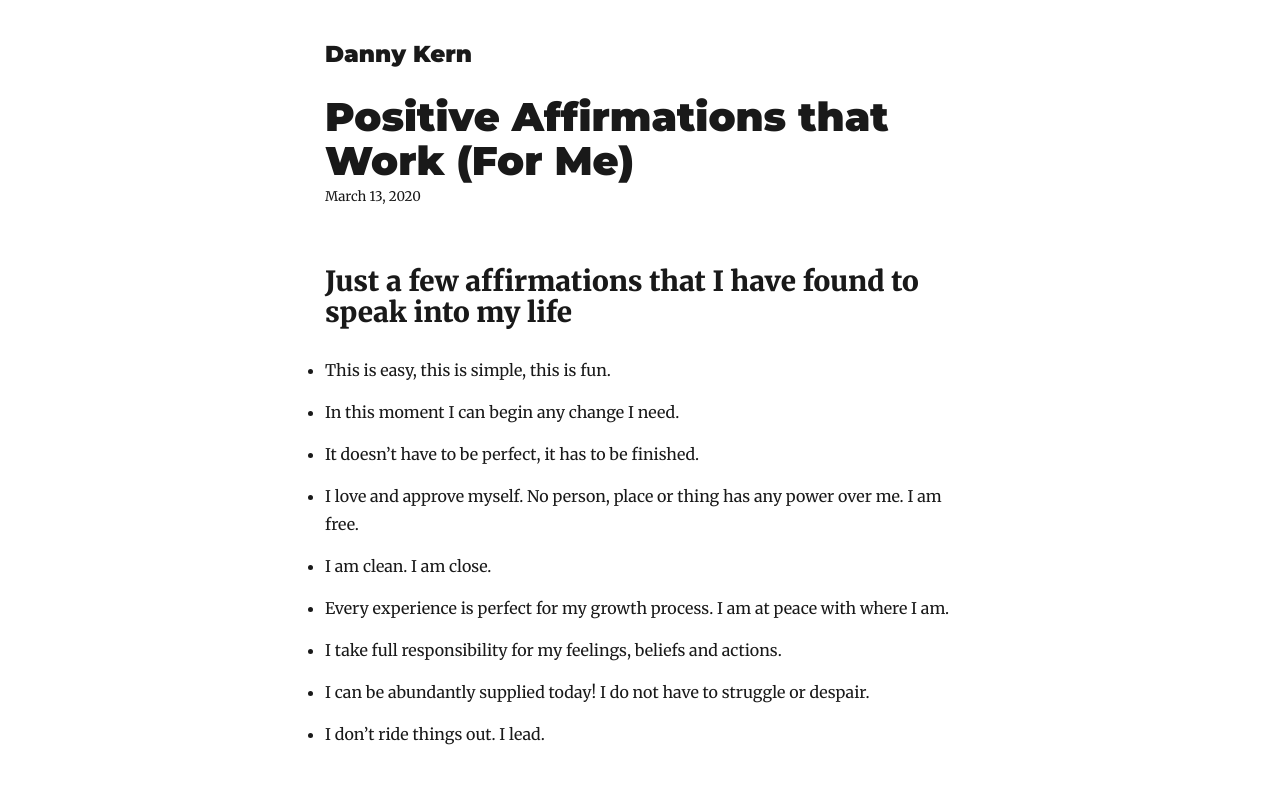
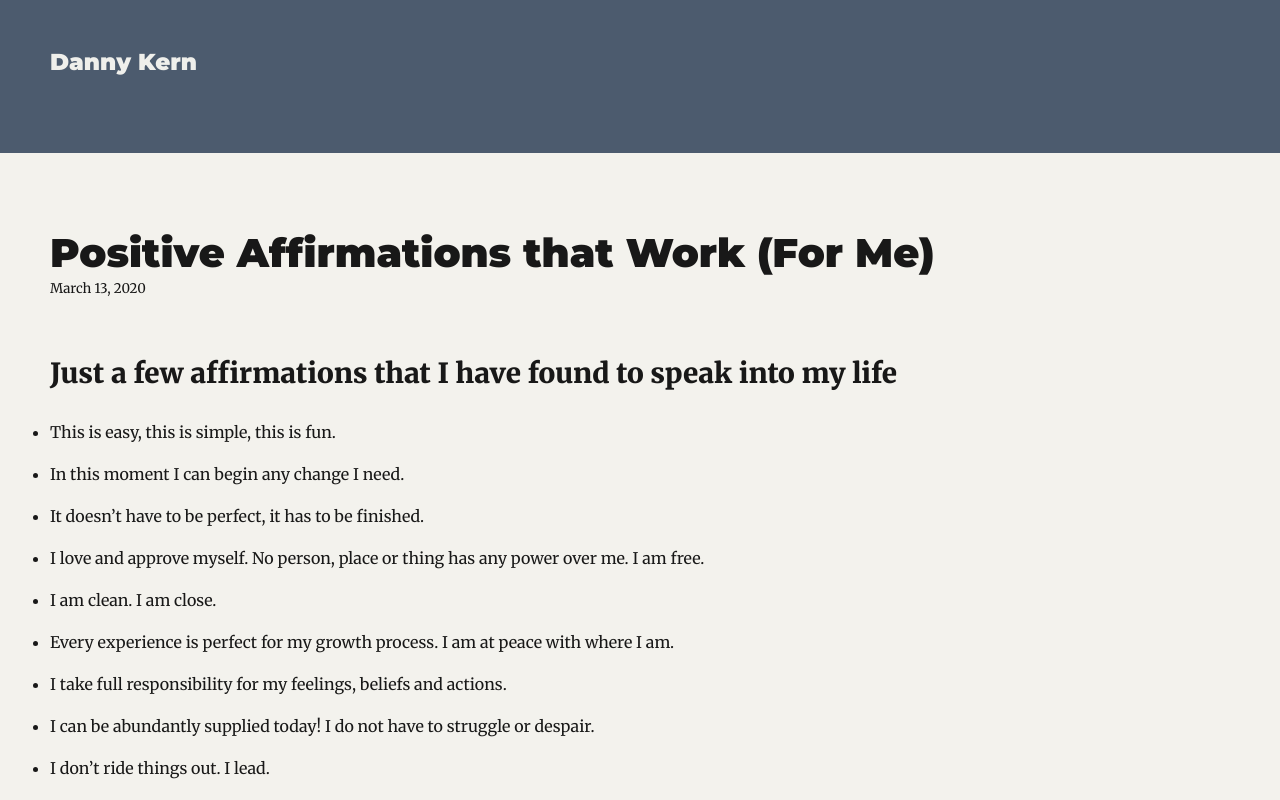
Before and after one commit to dkernGit/dk-gatsby-blog, a Gatsby site: page /my-second-post/ in a window 1280 px wide. Shown: the top 800 px of the page. Built offline with nearby package versions, Linux system fonts and the light colour scheme; Gatsby itself is replaced by a stand-in of ours; some packages are replaced by stand-ins of ours.

Commit message:
Update layout CSS and colors

```diff
--- a/content/blog/my-second-post/index.md
+++ b/content/blog/my-second-post/index.md
@@ -1,7 +1,7 @@
 ---
 title: Positive Affirmations that Work (For Me)
 date: "2020-03-13T18:47:40.000Z"
-description: Just a few affirmations that I have found to hold true in my life
+description: Just a few affirmations that I have found to speak into my life
 ---
 
 ## Just a few affirmations that I have found to speak into my life
--- a/content/blog/new-beginnings/index.md
+++ b/content/blog/new-beginnings/index.md
@@ -4,7 +4,7 @@ date: "2020-03-13T16:39:58.000Z"
 description: In September 2019 I followed a month long challenge that Jon Acuff put on called September-January where you treat the month on September like a new beginning to the year and focus on achieving a single goal by tracking progress each day.
 ---
 
-In September 2019 I followed a month long challenge that Jon Acuff put on called September-January where you treat the month on September like a new beginning to the year and focus on achieving a single goal by tracking progress each day.
+In September 2019 I followed a month long challenge that Jon Acuff put on called September-January where you treat the month of September like a new beginning to the year and focus on achieving a single goal by tracking progress each day.
 
 Along with the daily tracking you were also encouraged to recite positive affirmation before you started your day and at the end of your day. I admit I felt a little weird talking to myself in the mirror each morning or letting my kids hear me recite positive affirmations in the air. But I can say that telling yourself that you can achieve your goal or make meaningul progress does make a difference.
 
--- /dev/null
+++ b/src/components/layout.css
@@ -0,0 +1,13 @@
+main {
+  background-color: #f3f2ed;
+  padding: 50px 50px;
+}
+
+a {
+  color: #818268;
+}
+
+footer {
+  background-color: #9aa4a7;
+  text-align: center;
+}
--- a/src/components/layout.js
+++ b/src/components/layout.js
@@ -1,6 +1,7 @@
 import React from "react"
 import { Link } from "gatsby"
-
+import styles from "./layout.module.css"
+import "./layout.css"
 import { rhythm, scale } from "../utils/typography"
 
 const Layout = ({ location, title, children }) => {
@@ -9,6 +10,7 @@ const Layout = ({ location, title, children }) => {
 
   if (location.pathname === rootPath) {
     header = (
+      <div className={styles.header}>
         <h1
           style={{
             ...scale(1.5),
@@ -27,9 +29,11 @@ const Layout = ({ location, title, children }) => {
             {title}
           </Link>
         </h1>
+      </div>
     )
   } else {
     header = (
+      <div className={styles.header}>
         <h3
           style={{
             fontFamily: `Montserrat, sans-serif`,
@@ -47,17 +51,11 @@ const Layout = ({ location, title, children }) => {
             {title}
           </Link>
         </h3>
+      </div>
     )
   }
   return (
-    <div
-      style={{
-        marginLeft: `auto`,
-        marginRight: `auto`,
-        maxWidth: rhythm(24),
-        padding: `${rhythm(1.5)} ${rhythm(3 / 4)}`,
-      }}
-    >
+    <div>
       <header>{header}</header>
       <main>{children}</main>
       <footer>
--- /dev/null
+++ b/src/components/layout.module.css
@@ -0,0 +1,6 @@
+.header {
+  background-color: #4c5b6e;
+  color: #efefeb;
+  padding: 50px;
+  min-height: 100px;
+}
```
Lines whose indentation alone changed are shown as unchanged.
